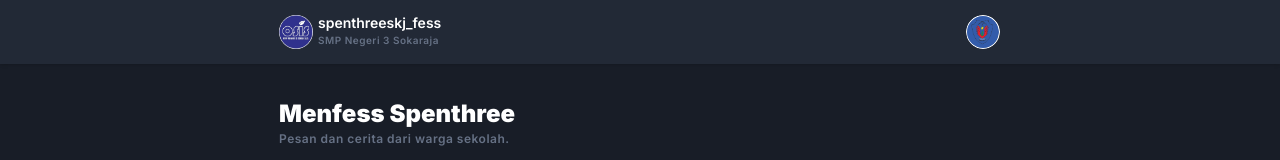
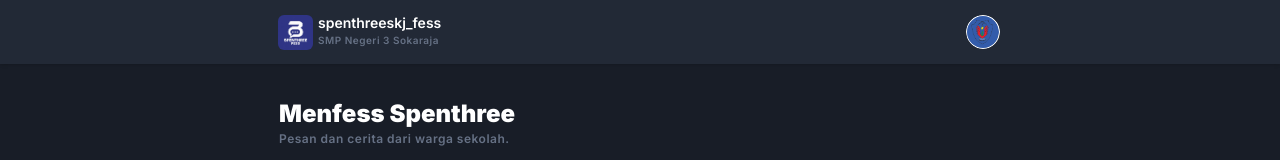
Before and after one commit to flexbox-studiocode/Menfess-Spenthree, a React (Vite) app: page / in a window 1280 px wide. Shown: the top 160 px of the page. Built offline with nearby package versions, Linux system fonts and the light colour scheme.

Commit message:
style: replace OSIS logo with Spenthree Fess logo

```diff
--- a/src/components/AppLayout.jsx
+++ b/src/components/AppLayout.jsx
@@ -23,7 +23,7 @@ export default function AppLayout() {
     <a className={styles.skip} href="#main">Lewati ke konten</a>
     <header className={styles.header}><div className={styles.headerInner}>
       <Link to="/" className={styles.brand} aria-label="Beranda SAGARA">
-        <span className={styles.osis}><img src="/design/osis.png" alt="" /></span>
+        <img className={styles.brandLogo} src="/design/spenthree-fess-logo.jpg" alt="Spenthree Fess" width="35" height="35" />
         <span className={styles.identity}><span>spenthreeskj_fess</span><span>SMP Negeri 3 Sokaraja</span></span>
       </Link>
       <span className={styles.school}><span className={styles.schoolCrop}><img src="/design/school.png" alt="SMP Negeri 3 Sokaraja" /></span></span>
--- a/src/components/AppLayout.module.css
+++ b/src/components/AppLayout.module.css
@@ -4,8 +4,7 @@
 .brand { display: flex; align-items: center; gap: 5px; min-width: 0; margin-left: -1px; color: var(--ink); text-decoration: none; }
 .identity { display: grid; gap: 3px; font-size: 14px; font-weight: 600; transform: translateY(-2px); }
 .identity > span:last-child { color: var(--muted); font-size: 10px; letter-spacing: .5px; }
-.osis { position: relative; display: block; width: 35px; height: 35px; flex-shrink: 0; overflow: hidden; background: url('/design/brand-circle.svg') center / 34px 34px no-repeat; }
-.osis img { position: absolute; width: 126.22%; height: 100%; max-width: none; left: -17.9%; top: 0; }
+.brandLogo { display: block; width: 35px; height: 35px; flex-shrink: 0; object-fit: contain; border-radius: 6px; }
 .school { position: relative; display: block; width: 34px; height: 34px; flex-shrink: 0; border-radius: 50%; background: url('/design/brand-circle.svg') center no-repeat; }
 .schoolCrop { position: absolute; inset: 1px; border-radius: 50%; overflow: hidden; }
 .school img { position: absolute; width: 112.82%; height: 114.9%; max-width: none; left: -9.57%; top: -8.46%; }
```
Also changed, not shown: public/design/spenthree-fess-logo.jpg (added).
